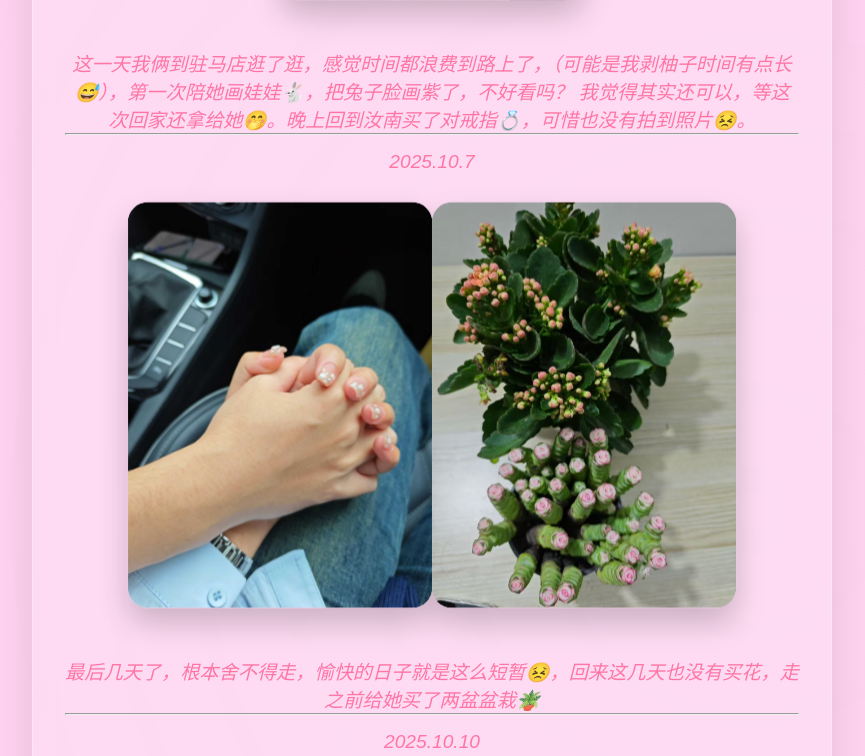
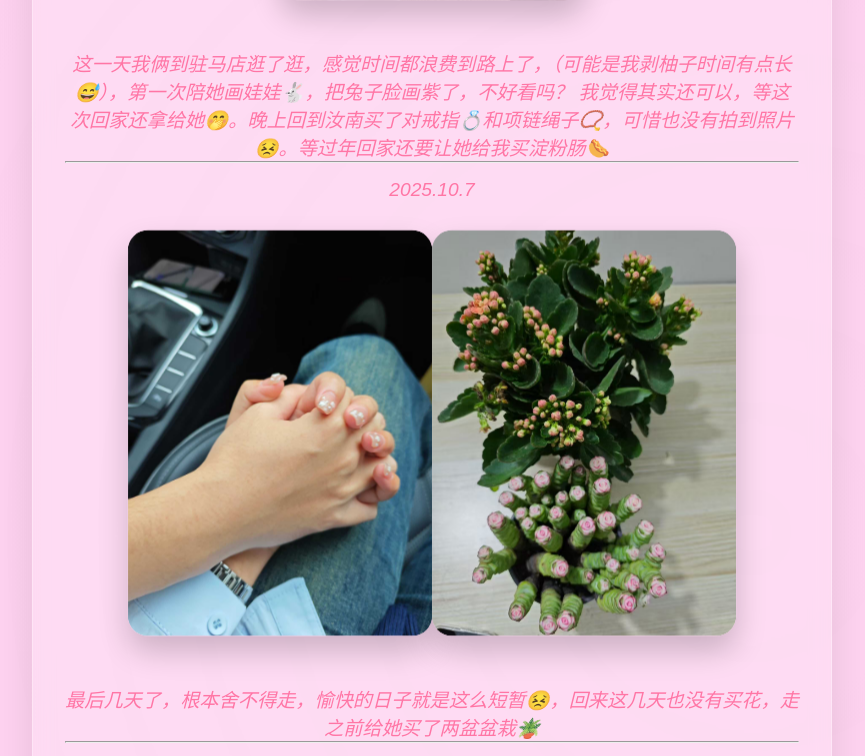
Before and after one commit to liMingHui-00/liMingHui-00.github.io, a plain HTML site: page index.html in a window 1280 px wide. Shown: the part 3918-4674 px from the top of the page, without its empty margins (208-1073 px from the left). Drawn offline with Linux system fonts and the light colour scheme.

Commit message:
补充国庆假期

```diff
--- a/index.html
+++ b/index.html
@@ -305,7 +305,7 @@
 
       <p class="subtitle">
         这一天我俩到驻马店逛了逛，感觉时间都浪费到路上了，（可能是我剥柚子时间有点长😅），第一次陪她画娃娃🐇，把兔子脸画紫了，不好看吗？
-        我觉得其实还可以，等这次回家还拿给她🤭。晚上回到汝南买了对戒指💍，可惜也没有拍到照片😣。
+        我觉得其实还可以，等这次回家还拿给她🤭。晚上回到汝南买了对戒指💍和项链绳子📿，可惜也没有拍到照片😣。等过年回家还要让她给我买淀粉肠🌭
       </p>
       <hr />
       <p class="subtitle">2025.10.7</p>
```
